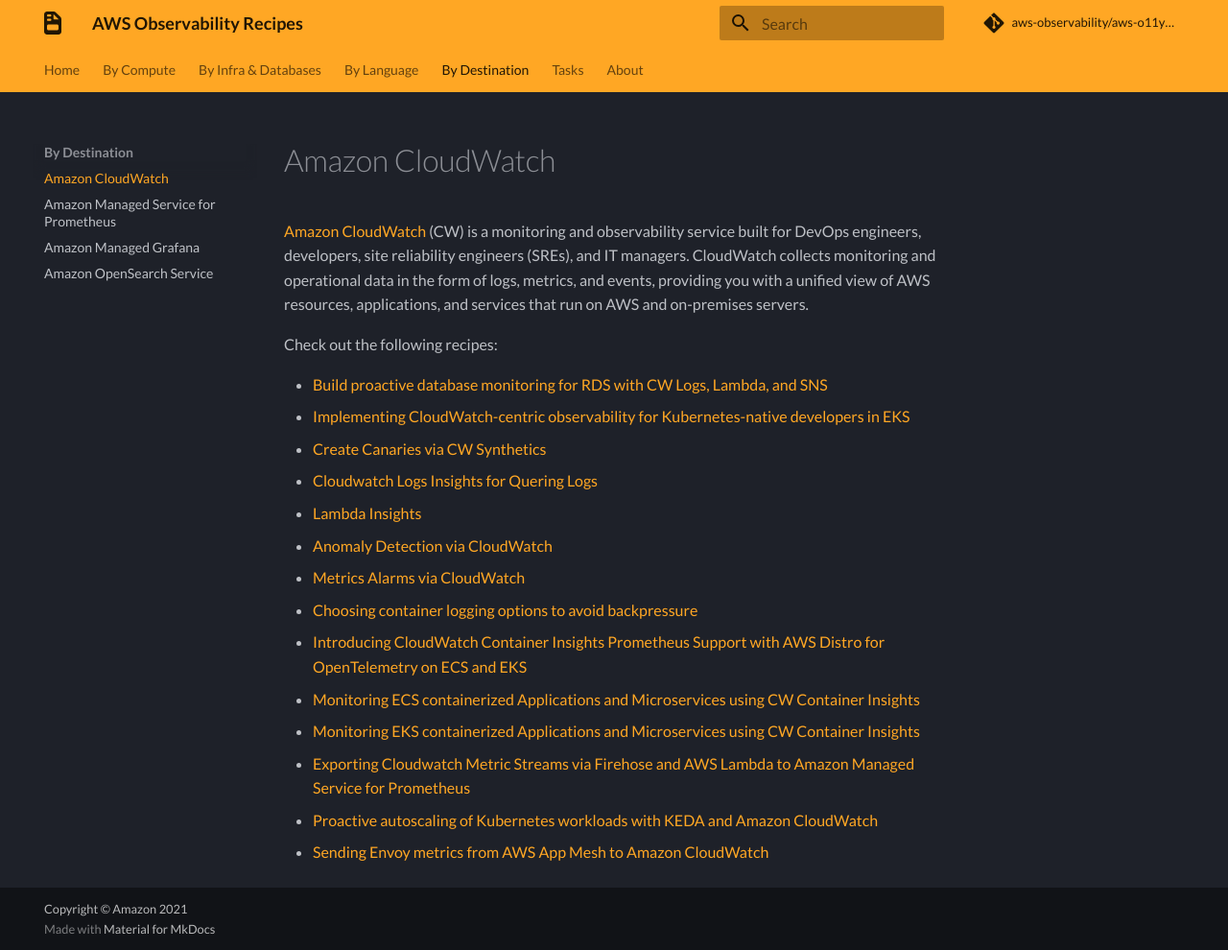
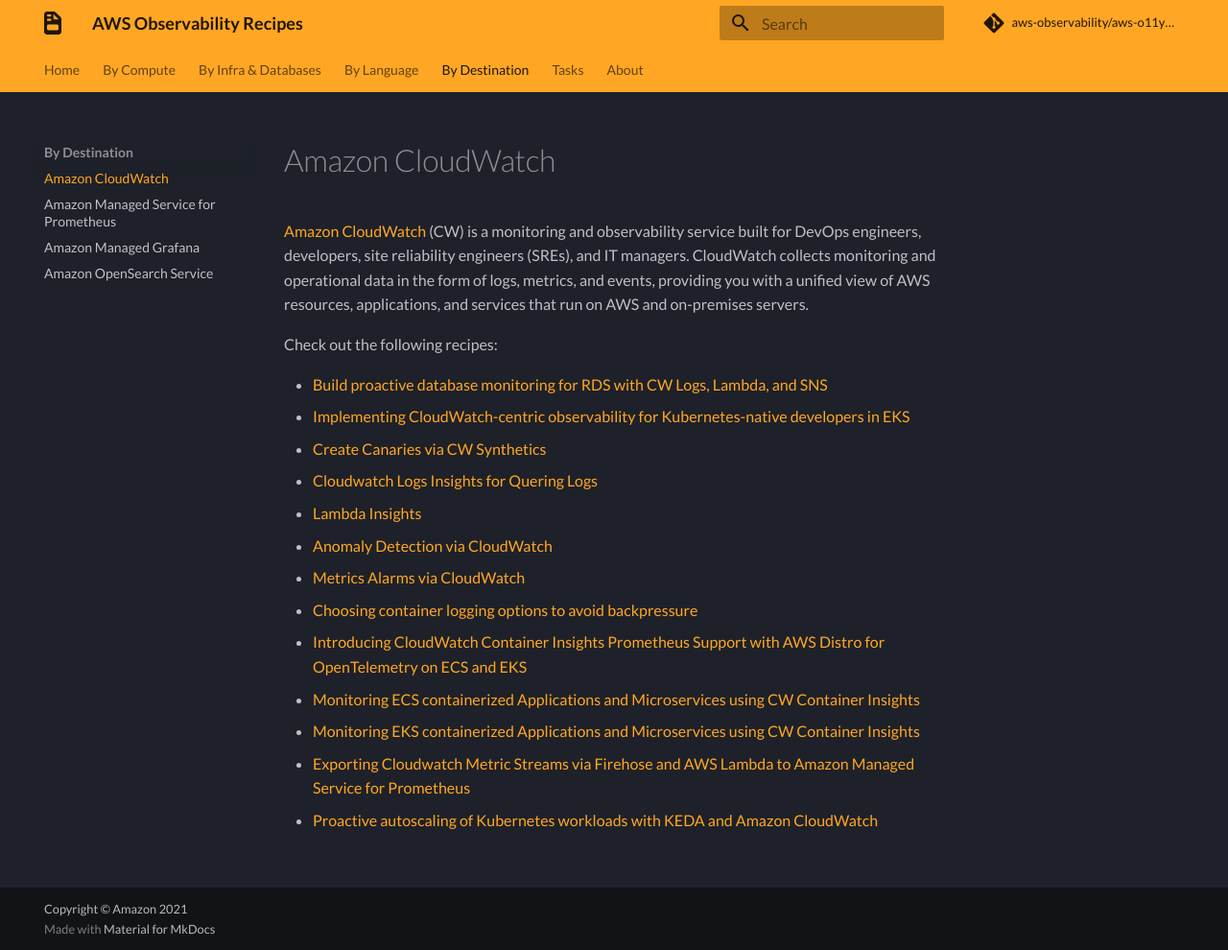
Before and after one commit to aws-observability/aws-o11y-recipes, an MkDocs documentation site: the page built from docs/cw.md, in a window 1280 px wide and 990 px high. Shown: the whole window at 96% size. Built offline with MkDocs 1.6.1 and Material for MkDocs 9.7.7, drawn with Linux system fonts in a browser that asks for light colours; some web fonts are replaced; comment, search, counter and statistics services are not loaded.

```diff
--- a/docs/cw.md
+++ b/docs/cw.md
@@ -21,7 +21,6 @@
 - [Monitoring EKS containerized Applications and Microservices using CW Container Insights][cwci-eks]
 - [Exporting Cloudwatch Metric Streams via Firehose and AWS Lambda to Amazon Managed Service for Prometheus](recipes/lambda-cw-metrics-go-amp.md)
 - [Proactive autoscaling of Kubernetes workloads with KEDA and Amazon CloudWatch][cw-keda-eks-scaling]
-- [Sending Envoy metrics from AWS App Mesh to Amazon CloudWatch][cwci-appmesh]
 
 
 [cw-main]: https://aws.amazon.com/cloudwatch/
```
Also changed, not shown: other parts of docs/cw.md (+0 -1 lines).
